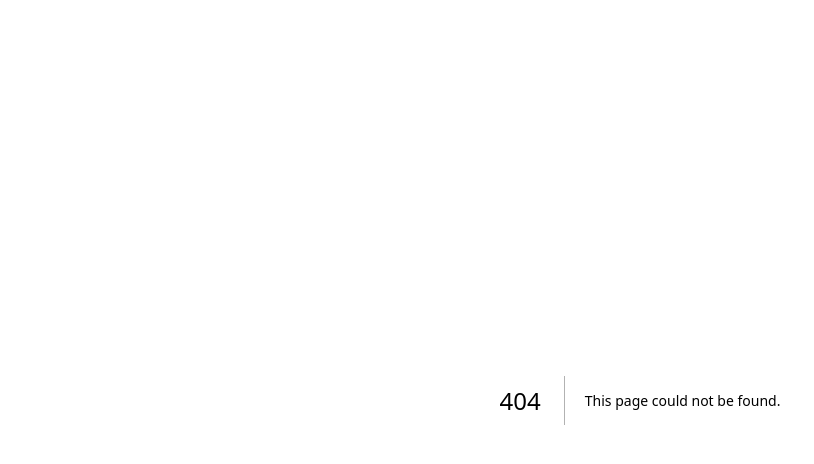
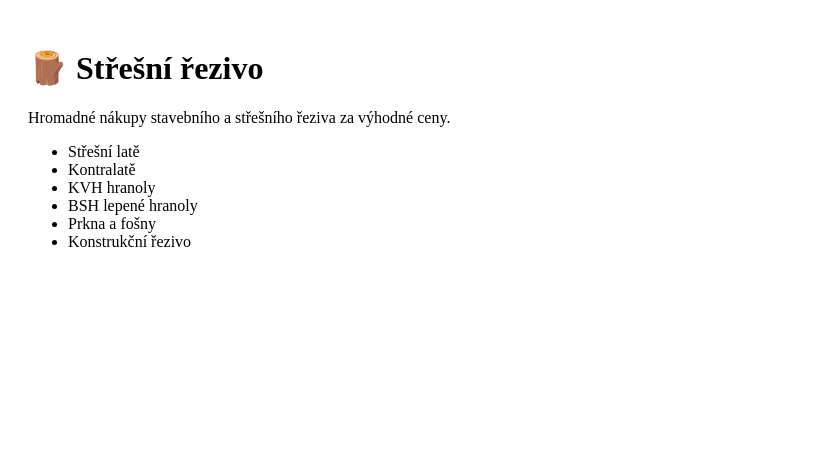
Before and after one commit to Hartmani/Baumarket, a Next.js app: page /rezivo in a window 1280 px wide. Before the commit this address had no page. Shown: the top 464 px of the page, without its empty margins (0-814 px from the left). Built offline with nearby package versions, Linux system fonts and the light colour scheme.

Commit message:
Create page.tsx

```diff
--- /dev/null
+++ b/app/rezivo/page.tsx
@@ -0,0 +1,31 @@
+export default function RezivoPage() {
+
+  return (
+
+    <main style={{ padding: "20px" }}>
+
+      <h1>🪵 Střešní řezivo</h1>
+
+      <p>Hromadné nákupy stavebního a střešního řeziva za výhodné ceny.</p>
+
+      <ul>
+
+        <li>Střešní latě</li>
+
+        <li>Kontralatě</li>
+
+        <li>KVH hranoly</li>
+
+        <li>BSH lepené hranoly</li>
+
+        <li>Prkna a fošny</li>
+
+        <li>Konstrukční řezivo</li>
+
+      </ul>
+
+    </main>
+
+  );
+
+}
```
